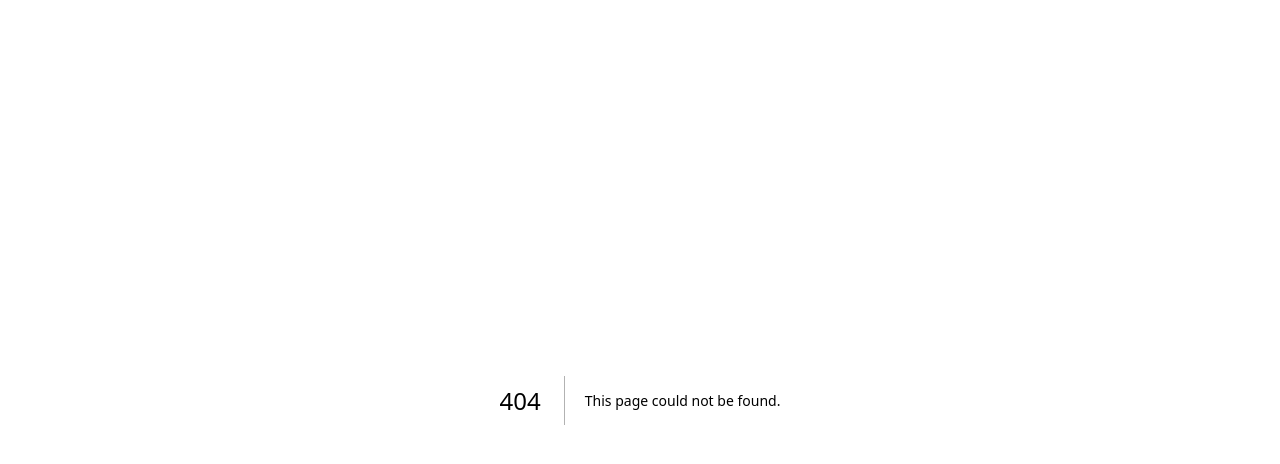
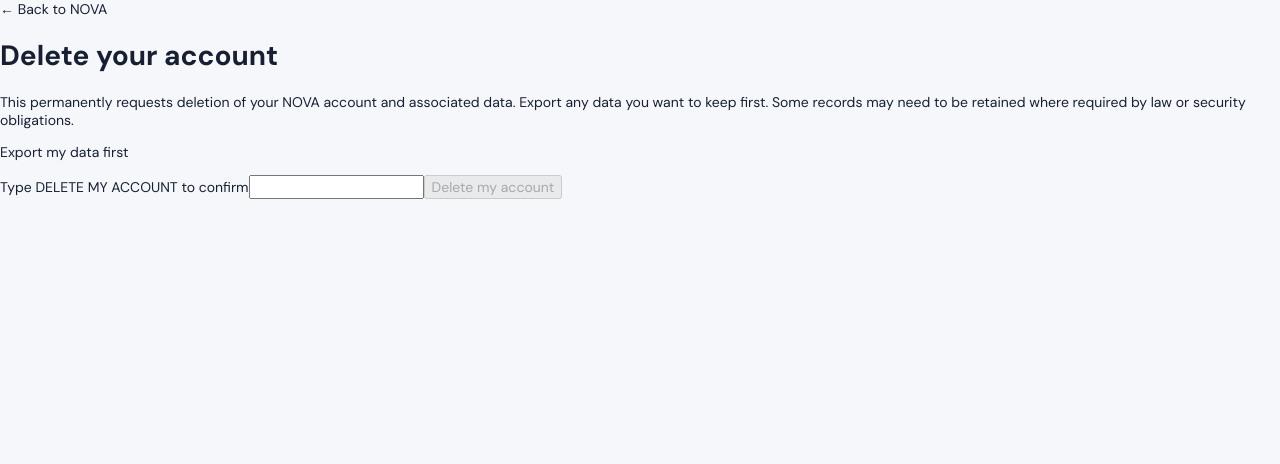
Before and after one commit to novaofficial2476-cpu/nova-global-platform, a Next.js app: page /delete-account in a window 1280 px wide. Before the commit this address had no page. Shown: the top 464 px of the page. Built offline with nearby package versions, Linux system fonts and the light colour scheme.

Commit message:
Add account privacy, legal, export and deletion workflows

```diff
--- /dev/null
+++ b/app/delete-account/page.tsx
@@ -0,0 +1,22 @@
+"use client";
+
+import { useState } from "react";
+import Link from "next/link";
+import { getSupabase } from "../../lib/supabase";
+
+export default function DeleteAccountPage() {
+ const [confirm,setConfirm]=useState("");const [busy,setBusy]=useState(false);const [message,setMessage]=useState("");
+ async function requestDeletion(){
+  if(confirm!=="DELETE MY ACCOUNT"){setMessage("Type DELETE MY ACCOUNT exactly to continue.");return;}
+  const supabase=getSupabase();if(!supabase){setMessage("Database is not configured.");return;}
+  setBusy(true);setMessage("");
+  const {data:{session}}=await supabase.auth.getSession();
+  if(!session){setBusy(false);setMessage("Please sign in first.");return;}
+  const response=await fetch("/api/account/delete",{method:"POST",headers:{Authorization:"Bearer "+session.access_token}});
+  const result=await response.json().catch(()=>({}));
+  setBusy(false);
+  if(!response.ok){setMessage(result.error??"Deletion could not be completed. Contact support.");return;}
+  await supabase.auth.signOut();setMessage("Account deletion request completed.");
+ }
+ return <main className="legal-page"><Link href="/">← Back to NOVA</Link><h1>Delete your account</h1><p>This permanently requests deletion of your NOVA account and associated data. Export any data you want to keep first. Some records may need to be retained where required by law or security obligations.</p><p><Link href="/export">Export my data first</Link></p><label htmlFor="confirm-delete">Type DELETE MY ACCOUNT to confirm</label><input id="confirm-delete" value={confirm} onChange={e=>setConfirm(e.target.value)} autoComplete="off"/><button disabled={busy||confirm!=="DELETE MY ACCOUNT"} onClick={requestDeletion}>{busy?"Submitting…":"Delete my account"}</button>{message&&<p role="status">{message}</p>}</main>;
+}
```
